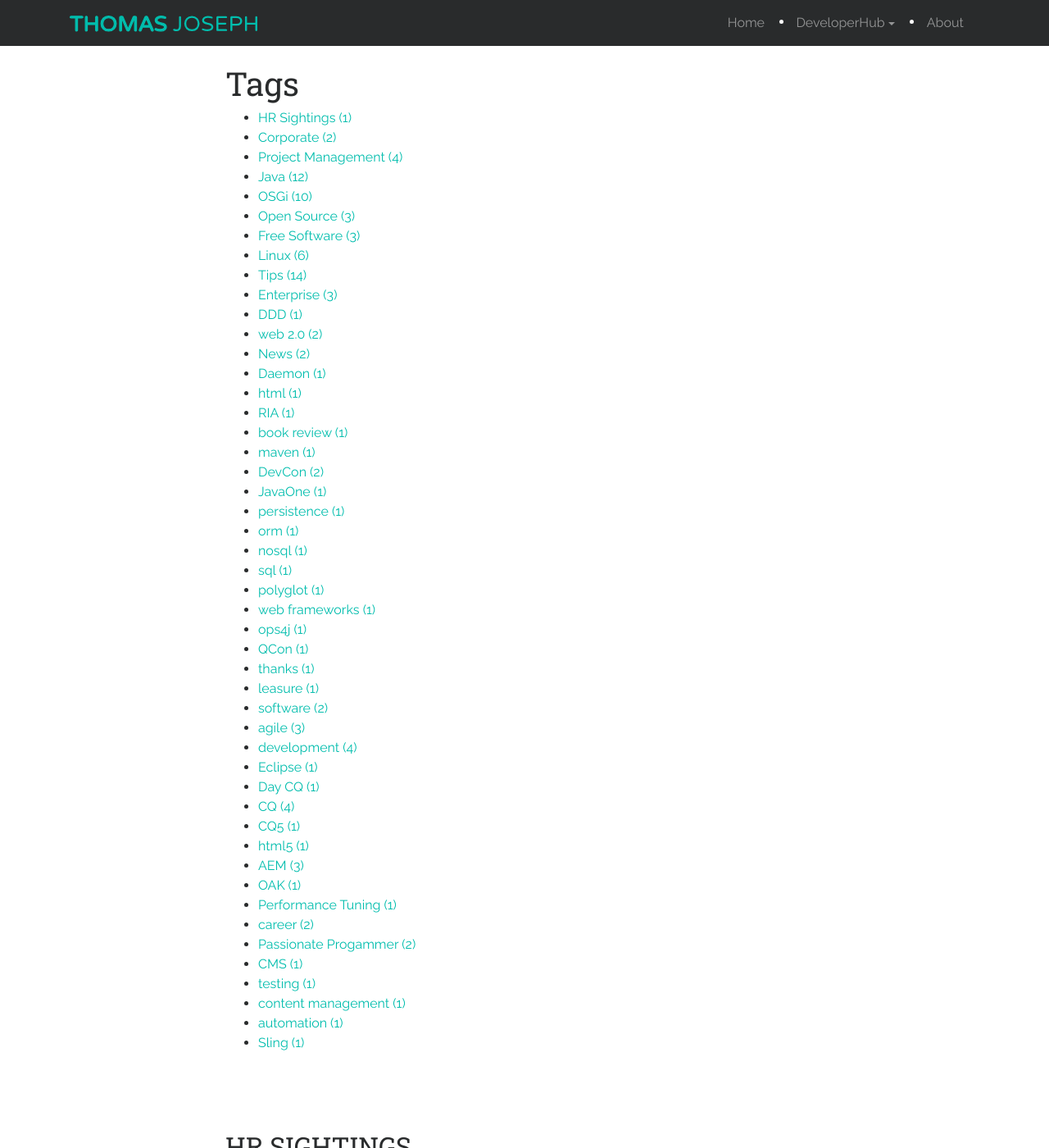
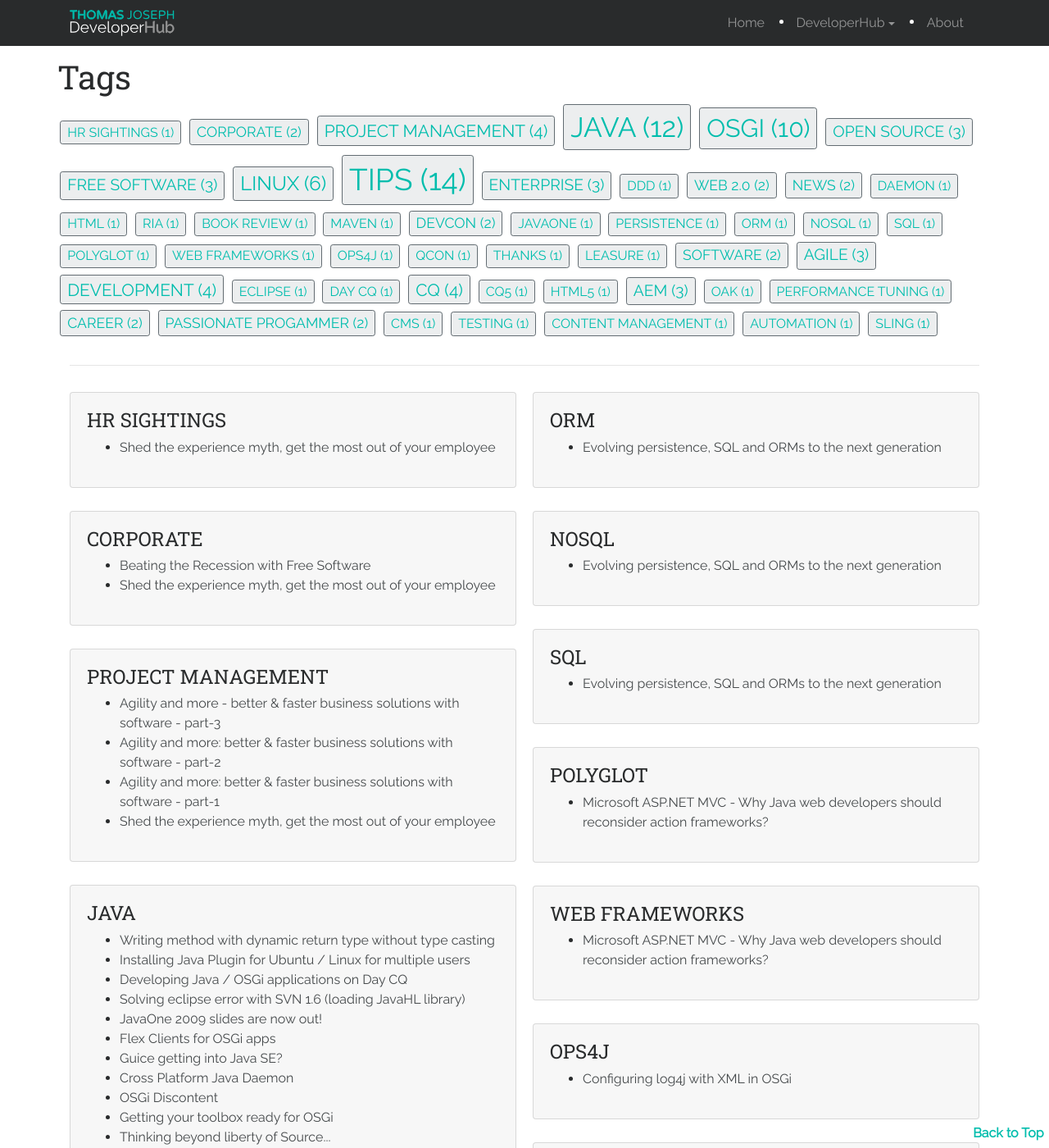
Before and after one commit to ethomasjoseph/ethomasjoseph.com, a Jekyll site: the page built from app/developerhub/tags.html, in a window 1280 px wide and 1400 px high. Shown: the whole window at 82% size. Built offline with Jekyll 4.4.1, drawn with Linux system fonts in a browser that asks for light colours.

Commit message:
Tag page done

```diff
--- a/app/_includes/JB/tags_list
+++ b/app/_includes/JB/tags_list
@@ -28,7 +28,8 @@ Usage:
         {% endif %}
       {% endfor %}
       {% if post_count and post_count > 0 %}
-      	<li><a href="{{ BASE_PATH }}/{{include.category}}{{ site.JB.tags_path }}#{{ tag | downcase | replace: ' ', '-' }}-ref">{{ tag }} <span>[{{ post_count }}]</span></a>
+        {% assign font_size = post_count| divided_by: 9.9 | plus: 0.6 | round: 3 %}
+      	<li style="font-size: 1.{{ font_size }}rem"><a class="text-uppercase" href="{{ BASE_PATH }}/{{include.category}}{{ site.JB.tags_path }}#{{ tag | downcase | replace: ' ', '-' }}-ref">{{ tag }} <span>[{{ post_count }}]</span></a>
         </li>
         {% capture CATEGORY_TAGS %}{{CATEGORY_TAGS}},{{ tag }}{% endcapture%}
       {% endif %}
@@ -45,7 +46,8 @@ Usage:
       {% endfor %}
 
       {% if post_count and post_count > 0 %}
-      	<li><a href="{{ BASE_PATH }}/{{include.category}}{{ site.JB.tags_path }}#{{ tag[0] | downcase | replace: ' ', '-' }}-ref">{{ tag[0] }} <span>({{ post_count }})</span></a>
+        {% assign font_size = post_count| divided_by: 9.9 | plus: 0.9 | round: 3 %}
+      	<li style="font-size: {{ font_size }}rem"><a class="text-uppercase" href="{{ BASE_PATH }}/{{include.category}}{{ site.JB.tags_path }}#{{ tag[0] | downcase | replace: ' ', '-' }}-ref">{{ tag[0] }} <span>({{ post_count }})</span></a>
         </li>
         {% capture CATEGORY_TAGS %}{{CATEGORY_TAGS}},{{ tag[0] }}{% endcapture%}
       {% endif %}
--- a/app/_includes/themes/tj/fragments/promo-featurette.html
+++ b/app/_includes/themes/tj/fragments/promo-featurette.html
@@ -19,7 +19,7 @@
                   <i class="fa fa-tags" aria-hidden="true"></i>
                   <span style="font-size: 1.2rem;">
                     {% for tag in entry.tags %}
-                    <span class="badge pill badge-default bg-inverse"><a class="text-white" href="/{{ entry.categories[0] }}/tags.html#{{ tag }}">{{ tag }}</a></span>
+                    <span class="badge pill badge-default bg-inverse"><a class="text-white" href="/{{ entry.categories[0] }}/tags.html#{{ tag | downcase | replace: ' ', '-' }}-ref">{{ tag | upcase }}</a></span>
                     {% endfor %}
                   </span>
                   {% endif %}
--- a/app/_includes/themes/tj/post.html
+++ b/app/_includes/themes/tj/post.html
@@ -53,7 +53,7 @@
 	          	<i class="fa fa-tags" aria-hidden="true"></i>
 	          	<strong style="font-size: 1.2rem;">
           		{% for tag in page.tags %}
-          		<span class="badge pill badge-default bg-inverse"><a class="text-white" href="/tags.html#{{ tag }}">{{ tag }}</a></span>
+          		<span class="badge pill badge-default bg-inverse"><a class="text-white" href="/{{ page.categories[0] }}/tags.html#{{ tag | downcase | replace: ' ', '-' }}-ref">{{ tag | upcase }}</a></span>
           		{% endfor %}
           		</strong>
               {% endif %}
--- a/app/assets/scripts/main.js
+++ b/app/assets/scripts/main.js
@@ -1 +1 @@
-"use strict";$("#sidebarToggler").on("click",function(){console.log("opening sidebar"),$("#sidebar").fadeIn(10).css("width","50%")}),$(".btn-sidebar-close").on("click",function(){console.log("closing sidebar"),$("#sidebar").css("width","0").fadeOut()});var tjs=window.tjs||{};tjs.Navigation=function(s,n){var a,o;o=function(){n("#navbarBrand").hasClass("hidden-md-up")&&n(document).on("scroll",function(){n(document).scrollTop()>50?(n("#navbarBrand").addClass("mr-auto").removeClass("hidden-md-up"),n("#stickyDesktopNavLinks").removeClass("mx-auto")):(n("#navbarBrand").addClass("hidden-md-up"),n("#stickyDesktopNavLinks").addClass("mx-auto"))})},(a=function(){o()})()}(window,jQuery);
+"use strict";$("#sidebarToggler").on("click",function(){console.log("opening sidebar"),$("#sidebar").fadeIn(10).css("width","50%")}),$(".btn-sidebar-close").on("click",function(){console.log("closing sidebar"),$("#sidebar").css("width","0").fadeOut()});var tjs=window.tjs||{};tjs.Navigation=function(n,s){var a,o,d;o=function(){s("#navbarBrand").hasClass("hidden-md-up")&&s(document).on("scroll",function(){s(document).scrollTop()>50?(s("#navbarBrand").addClass("mr-auto").removeClass("hidden-md-up"),s("#stickyDesktopNavLinks").removeClass("mx-auto")):(s("#navbarBrand").addClass("hidden-md-up"),s("#stickyDesktopNavLinks").addClass("mx-auto"))})},d=function(){var s=function(){scrollBy(0,-80)};n.addEventListener("hashchange",s),n.location.hash&&s()},(a=function(){o(),d()})()}(window,jQuery);
--- a/app/developerhub/tags.html
+++ b/app/developerhub/tags.html
@@ -1,21 +1,40 @@
 ---
-layout: page
+layout: default
 title: Tags
 header: Posts By Tag
 group: navigation
+section: developerhub
 category: developerhub
 ---
-{% include JB/setup %}
-
+{% include setup %}
+<div class="container pt-5 mt-4">
+  <div class="row">
+    <div class="col-xs-12">
+      <h1 id="_top">{{page.title}}</h1>
       <ul class="tag_box inline">
         {% assign tags_list = site.tags %}
         {% include JB/tags_list category=page.category %}
       </ul>
-
+    </div>
+  </div>
+  <hr/>
+  <div lass="row">
+    <div class="card-columns card-columns-tags">
       {% for tag in CATEGORY_TAGS %}
-  <h2 id="{{ tag | downcase | replace: ' ', '-' }}-ref" class="mt-5 pt-5 text-uppercase">{{ tag }}</h2>
+        <div class="card promo-card bg-faded">
+          <div class="card-block">
+            <h4 id="{{ tag | downcase | replace: ' ', '-' }}-ref" class="text-uppercase">{{ tag }}</h4>
             <ul>
               {% assign pages_list = site.tags[tag] %}
               {% include JB/pages_list category=page.category %}
             </ul>
+          </div>
+        </div>
       {% endfor %}
+    </div>
+  </div>
+
+  <div style="position: fixed; bottom: 0; right: 0; padding: 0.4rem;">
+    <strong><a href="#_top">Back to Top</a></strong>
+  </div>
+</div>
--- a/src/assets/styles/themes/tj/main.scss
+++ b/src/assets/styles/themes/tj/main.scss
@@ -56,4 +56,5 @@
 @import "site";
 @import "modules/navigation";
 @import "modules/homepage";
+@import "modules/tags";
 @import "modules/footer";
```
Also changed, not shown: src/assets/scripts/modules/navigation.js (+15 -1 lines), src/assets/styles/themes/tj/modules/_tags.scss (added, +22 -0 lines), app/assets/styles/themes/tj/main.css. Lines whose indentation alone changed are shown as unchanged.
